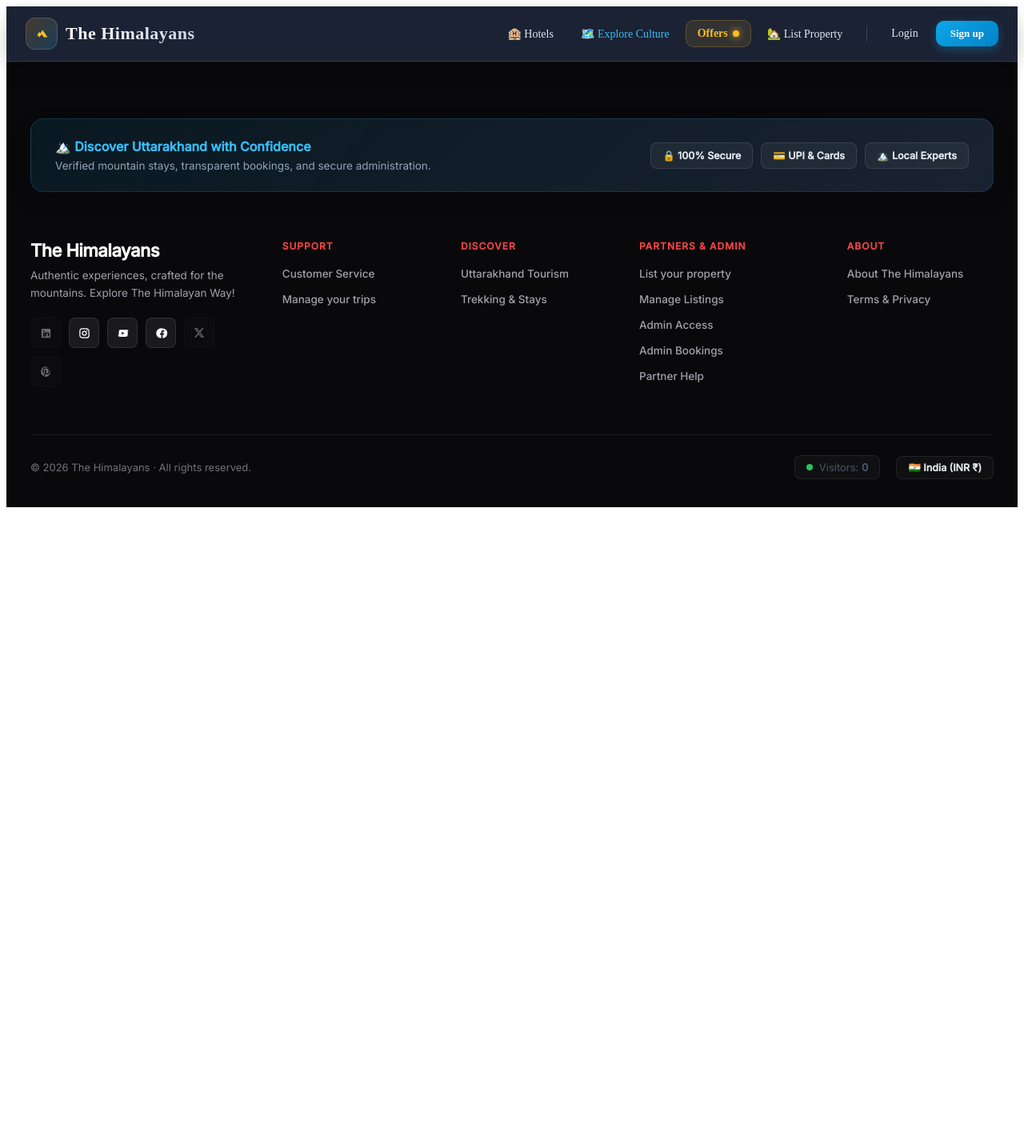
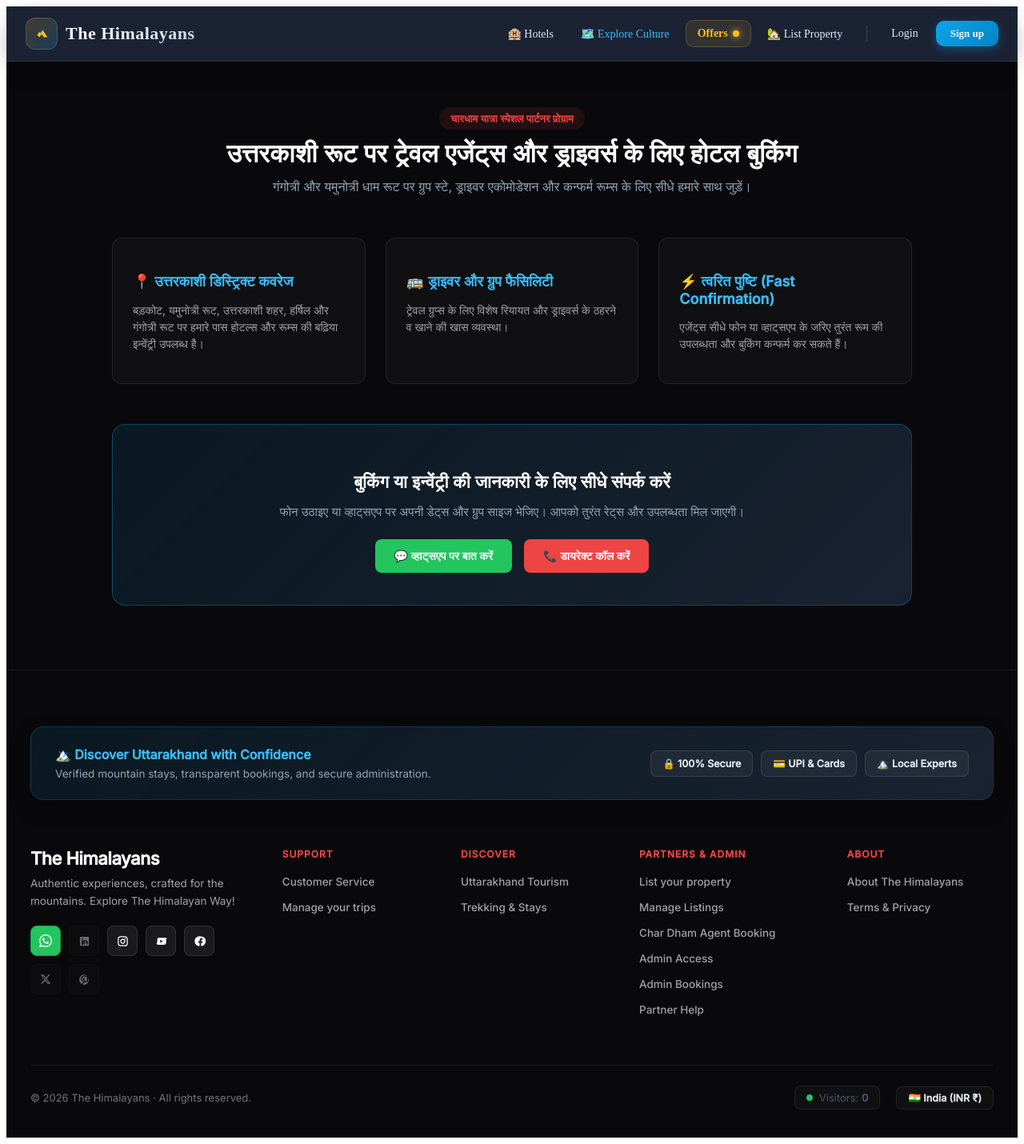
Before and after one commit to pamnautiyal-cpu/himstay, a React (Vite) app in the folder frontend/: page /char-dham-agents in a window 1280 px wide. Shown: the whole page at 80% size. Before the commit the page ends 800 px from the top, so only its background shows below. Built offline with nearby package versions, Linux system fonts and the light colour scheme; no server answers; the database is empty.

Commit message:
Add WhatsApp button and Char Dham Agent Booking link to footer

```diff
--- a/frontend/src/App.jsx
+++ b/frontend/src/App.jsx
@@ -24,6 +24,7 @@ import Search from "./components/Search";
 import Offers from "./pages/Offers";
 import DistrictsPage from "./pages/DistrictsPage"; // 🗺️ सभी जिलों की लिस्ट का पेज[cite: 1]
 import DestinationDetail from "./pages/DestinationDetail"; // 🏔️ डेस्टिनेशन डिटेल पेज[cite: 2]
+import CharDhamAgents from "./pages/CharDhamAgents"; // 🌟 चारधाम ट्रेवल एजेंट्स और ग्रुप बुकिंग पेज
 import "./App.css";
 
 const ProtectedRoute = ({ children }) => {
@@ -87,9 +88,12 @@ export default function App() {
           <Route path="/districts" element={<DistrictsPage />} />
           <Route path="/destination/:slug" element={<DestinationDetail />} />
 
-          {/* 🌟 यहाँ हमने explore-culture के रूट्स जोड़ दिए हैं ताकि ब्लैंक पेज न आए */}
+          {/* 🌟 explore-culture के रूट्स */}
           <Route path="/explore-culture" element={<DistrictsPage />} />
           <Route path="/explore-culture/:id" element={<DestinationDetail />} />
+
+          {/* 🌟 चारधाम ट्रेवल एजेंट्स और ग्रुप बुकिंग का नया रूट */}
+          <Route path="/char-dham-agents" element={<CharDhamAgents />} />
 
           <Route path="/about" element={<About />} />
           <Route path="/details/:id" element={<ComingSoon />} />
--- a/frontend/src/components/Footer.jsx
+++ b/frontend/src/components/Footer.jsx
@@ -99,8 +99,17 @@ export default function Footer() {
               </p>
             </div>
 
-            {/* Social Media Icons (Active & Non-clickable) */}
+            {/* Social Media Icons & WhatsApp */}
             <div style={{ display: "flex", gap: "10px", flexWrap: "wrap" }}>
+
+              {/* 🟢 WhatsApp Quick Chat Button (Newly Added) */}
+              <a href="https://wa.me/919410106470?text=Hello,%20I%20want%20to%20know%20about%20hotel%20bookings."
+                 target="_blank"
+                 rel="noopener noreferrer"
+                 style={{ ...socialIconStyle, background: "#22c55e", borderColor: "#16a34a" }}
+                 title="Chat on WhatsApp">
+                <svg style={{ width: "16px", height: "16px", fill: "#ffffff" }} viewBox="0 0 24 24"><path d="M.057 24l1.687-6.163c-1.041-1.804-1.588-3.849-1.587-5.946.003-6.556 5.338-11.891 11.893-11.891 3.181.001 6.167 1.24 8.413 3.488 2.245 2.248 3.481 5.236 3.48 8.414-.003 6.557-5.338 11.892-11.893 11.892-1.99-.001-3.951-.5-5.688-1.448l-6.305 1.654zm6.597-3.807c1.676.995 3.276 1.591 5.392 1.592 5.448 0 9.886-4.434 9.889-9.885.002-5.462-4.415-9.89-9.881-9.892-5.452 0-9.887 4.434-9.889 9.884-.001 2.225.651 3.891 1.746 5.634l-.999 3.648 3.742-.981zm11.387-5.464c-.074-.124-.272-.198-.57-.347-.297-.149-1.758-.868-2.031-.967-.272-.099-.47-.149-.669.149-.198.297-.768.967-.941 1.165-.173.198-.347.223-.644.074-.297-.149-1.255-.462-2.39-1.475-.883-.788-1.48-1.761-1.653-2.059-.173-.297-.018-.458.13-.606.134-.133.297-.347.446-.521.151-.172.2-.296.3-.495.099-.198.05-.372-.025-.521-.075-.124-.669-1.611-.916-2.206-.242-.579-.487-.501-.669-.51l-.57-.01c-.198 0-.52.074-.792.372s-1.04 1.016-1.04 2.479 1.065 2.876 1.213 3.074c.149.198 2.095 3.2 5.076 4.487.709.306 1.263.489 1.694.626.712.226 1.36.194 1.872.118.571-.085 1.758-.719 2.006-1.413.248-.695.248-1.29.173-1.414z"/></svg>
+              </a>
 
               {/* LinkedIn (Non-clickable) */}
               <div style={nonClickableIconStyle} title="LinkedIn (Inactive)">
@@ -159,6 +168,7 @@ export default function Footer() {
             <ul style={ulStyle}>
               <li><a href="#list" onClick={handleListPropertyClick} style={linkStyle}>List your property</a></li>
               <li><a href="#manage" onClick={handleManageListingsClick} style={linkStyle}>Manage Listings</a></li>
+              <li><Link to="/char-dham-agents" style={linkStyle}>Char Dham Agent Booking</Link></li>
               <li><Link to="/admin" style={linkStyle}>Admin Access</Link></li>
               <li><Link to="/admin/bookings" style={linkStyle}>Admin Bookings</Link></li>
               <li><Link to="/contact" style={linkStyle}>Partner Help</Link></li>
--- /dev/null
+++ b/frontend/src/pages/CharDhamAgents.jsx
@@ -0,0 +1,61 @@
+import React from 'react';
+import { Link } from 'react-router-dom';
+
+export default function CharDhamAgents() {
+  return (
+    <div style={{ background: "#09090b", color: "#d4d4d8", padding: "60px 20px", minHeight: "80vh", fontFamily: "'Inter', sans-serif" }}>
+      <div style={{ maxWidth: "1000px", margin: "0 auto" }}>
+
+        {/* Heading Section */}
+        <div style={{ textAlign: "center", marginBottom: "50px" }}>
+          <span style={{ background: "rgba(239, 68, 68, 0.1)", color: "#ef4444", padding: "6px 14px", borderRadius: "20px", fontSize: "13px", fontWeight: "700" }}>
+            चारधाम यात्रा स्पेशल पार्टनर प्रोग्राम
+          </span>
+          <h1 style={{ fontSize: "32px", fontWeight: "800", color: "#ffffff", margin: "15px 0 10px 0" }}>
+            उत्तरकाशी रूट पर ट्रेवल एजेंट्स और ड्राइवर्स के लिए होटल बुकिंग
+          </h1>
+          <p style={{ fontSize: "16px", color: "#94a3b8", maxWidth: "700px", margin: "0 auto", lineHeight: "1.6" }}>
+            गंगोत्री और यमुनोत्री धाम रूट पर ग्रुप स्टे, ड्राइवर एकोमोडेशन और कन्फर्म रूम्स के लिए सीधे हमारे साथ जुड़ें।
+          </p>
+        </div>
+
+        {/* Key Benefits Grid */}
+        <div style={{ display: "grid", gridTemplateColumns: "repeat(auto-fit, minmax(280px, 1fr))", gap: "25px", marginBottom: "50px" }}>
+          <div style={{ background: "rgba(255, 255, 255, 0.03)", border: "1px solid rgba(255, 255, 255, 0.08)", padding: "25px", borderRadius: "12px" }}>
+            <h3 style={{ color: "#38bdf8", fontSize: "18px", marginBottom: "10px" }}>📍 उत्तरकाशी डिस्ट्रिक्ट कवरेज</h3>
+            <p style={{ fontSize: "14px", color: "#a1a1aa", lineHeight: "1.5" }}>बड़कोट, यमुनोत्री रूट, उत्तरकाशी शहर, हर्षिल और गंगोत्री रूट पर हमारे पास होटल्स और रूम्स की बढ़िया इन्वेंट्री उपलब्ध है।</p>
+          </div>
+          <div style={{ background: "rgba(255, 255, 255, 0.03)", border: "1px solid rgba(255, 255, 255, 0.08)", padding: "25px", borderRadius: "12px" }}>
+            <h3 style={{ color: "#38bdf8", fontSize: "18px", marginBottom: "10px" }}>🚌 ड्राइवर और ग्रुप फैसिलिटी</h3>
+            <p style={{ fontSize: "14px", color: "#a1a1aa", lineHeight: "1.5" }}>ट्रेवल ग्रुप्स के लिए विशेष रियायत और ड्राइवर्स के ठहरने व खाने की खास व्यवस्था।</p>
+          </div>
+          <div style={{ background: "rgba(255, 255, 255, 0.03)", border: "1px solid rgba(255, 255, 255, 0.08)", padding: "25px", borderRadius: "12px" }}>
+            <h3 style={{ color: "#38bdf8", fontSize: "18px", marginBottom: "10px" }}>⚡ त्वरित पुष्टि (Fast Confirmation)</h3>
+            <p style={{ fontSize: "14px", color: "#a1a1aa", lineHeight: "1.5" }}>एजेंट्स सीधे फोन या व्हाट्सएप के जरिए तुरंत रूम की उपलब्धता और बुकिंग कन्फर्म कर सकते हैं।</p>
+          </div>
+        </div>
+
+        {/* Call to Action Box */}
+        <div style={{ background: "linear-gradient(135deg, rgba(14, 165, 233, 0.1) 0%, rgba(30, 41, 59, 0.8) 100%)", border: "1px solid rgba(14, 165, 233, 0.3)", padding: "40px", borderRadius: "16px", textAlign: "center" }}>
+          <h2 style={{ color: "#ffffff", fontSize: "22px", marginBottom: "15px" }}>बुकिंग या इन्वेंट्री की जानकारी के लिए सीधे संपर्क करें</h2>
+          <p style={{ color: "#94a3b8", fontSize: "15px", marginBottom: "25px" }}>
+            फोन उठाइए या व्हाट्सएप पर अपनी डेट्स और ग्रुप साइज भेजिए। आपको तुरंत रेट्स और उपलब्धता मिल जाएगी।
+          </p>
+          <div style={{ display: "flex", justifyContent: "center", gap: "15px", flexWrap: "wrap" }}>
+            <a href="https://wa.me/91YOUR_PHONE_NUMBER?text=Hello,%20I%20am%20a%20travel%20agent%20looking%20for%20Char%20Dham%20hotel%20rooms%20in%20Uttarkashi."
+               target="_blank"
+               rel="noopener noreferrer"
+               style={{ background: "#22c55e", color: "#ffffff", padding: "12px 24px", borderRadius: "8px", textDecoration: "none", fontWeight: "700", fontSize: "14px" }}>
+              💬 व्हाट्सएप पर बात करें
+            </a>
+            <a href="tel:+91YOUR_PHONE_NUMBER"
+               style={{ background: "#ef4444", color: "#ffffff", padding: "12px 24px", borderRadius: "8px", textDecoration: "none", fontWeight: "700", fontSize: "14px" }}>
+              📞 डायरेक्ट कॉल करें
+            </a>
+          </div>
+        </div>
+
+      </div>
+    </div>
+  );
+}
```
